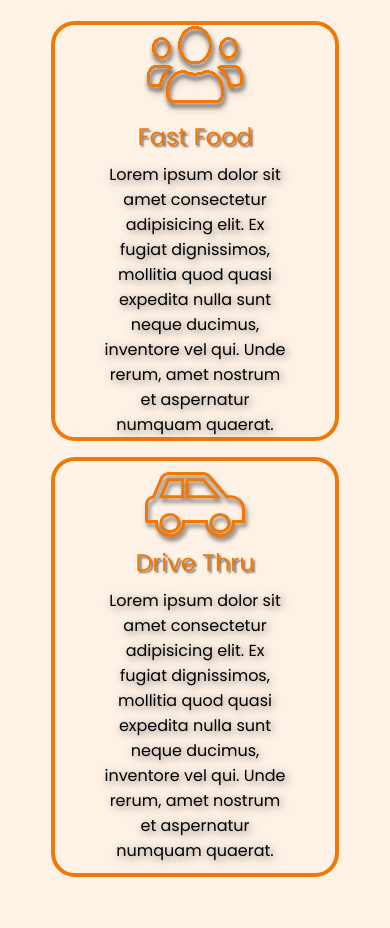
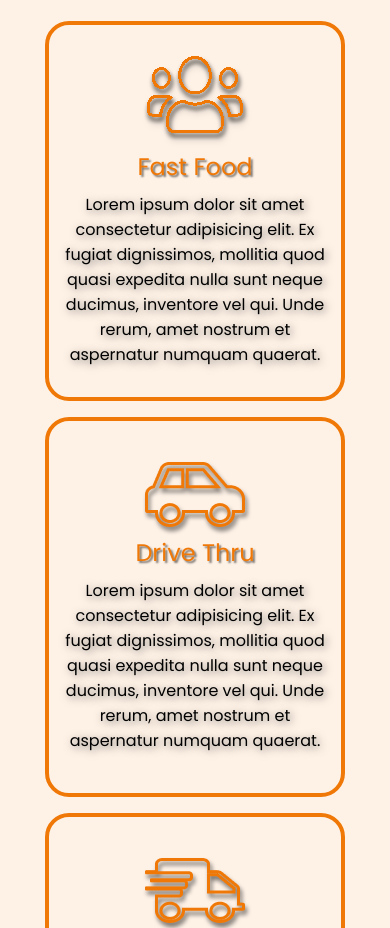
Before and after one commit to Magna-amorim/tony-pizzaria, a plain HTML site: page index.html in a window 390 px wide. Shown: the part 1933-2861 px from the top of the page. Drawn offline with Linux system fonts and the light colour scheme; a web font is replaced by a local one.

Commit message:
mobile em andamento

```diff
--- a/styles/footer.css
+++ b/styles/footer.css
@@ -139,7 +139,8 @@
             grid-column-end: span 3;
             grid-template:
                 "contatos contatos contatos" 100px
-                "links sociais b" 140px "links sociais c" 140px / 5fr 7fr 1fr;
+                "links sociais b" 140px
+                "links sociais c" 140px / 5fr 7fr 1fr;
             place-items: center;
             padding: 6px 32px 24px 32px;
             gap: 16px;
--- a/styles/servicos.css
+++ b/styles/servicos.css
@@ -84,8 +84,6 @@
         padding: 24px 32px 24px 32px;
     }
 
-
-
     .servicos-conteudo{
         display: flex;
         flex-direction: column;
@@ -103,19 +101,25 @@
 
     }
     .fast-food{
-        height: 420px;
-        width: 288px;
+        height: 400px;
         gap: 8px;
+        height: 380px;
+        width: 300px;
+        padding: 12px 8px 12px 8px;
     }
     .drive-thru{
         gap: 8px;
-        height: 420px;
-        width: 288px;
+        gap: 8px;
+        height: 380px;
+        width: 300px;
+        padding: 12px 8px 12px 8px;
     }
     .deliveries{
+        margin-top: 0px;
         gap: 8px;
-        height: 420px;
-        width: 288px;
+        height: 380px;
+        width: 300px;
+        padding: 12px 8px 12px 8px;
     }
 
 }
```
